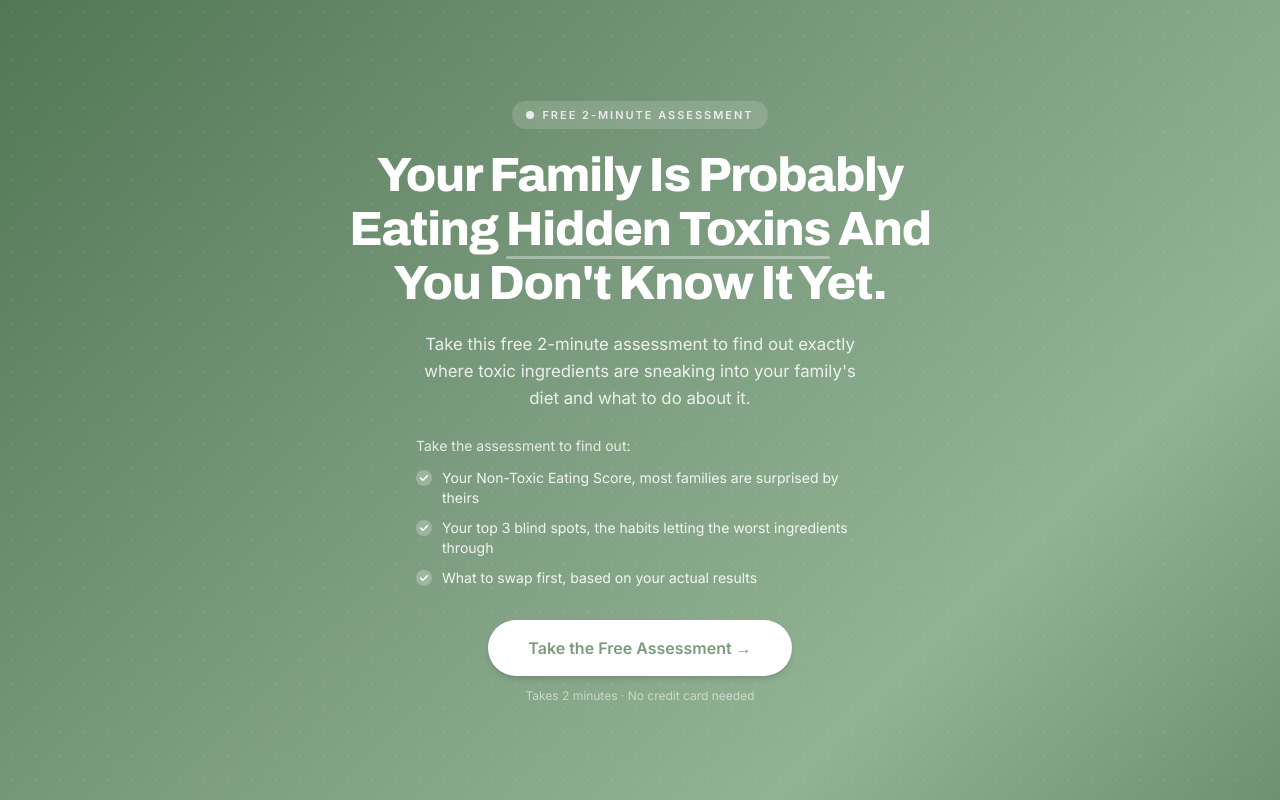
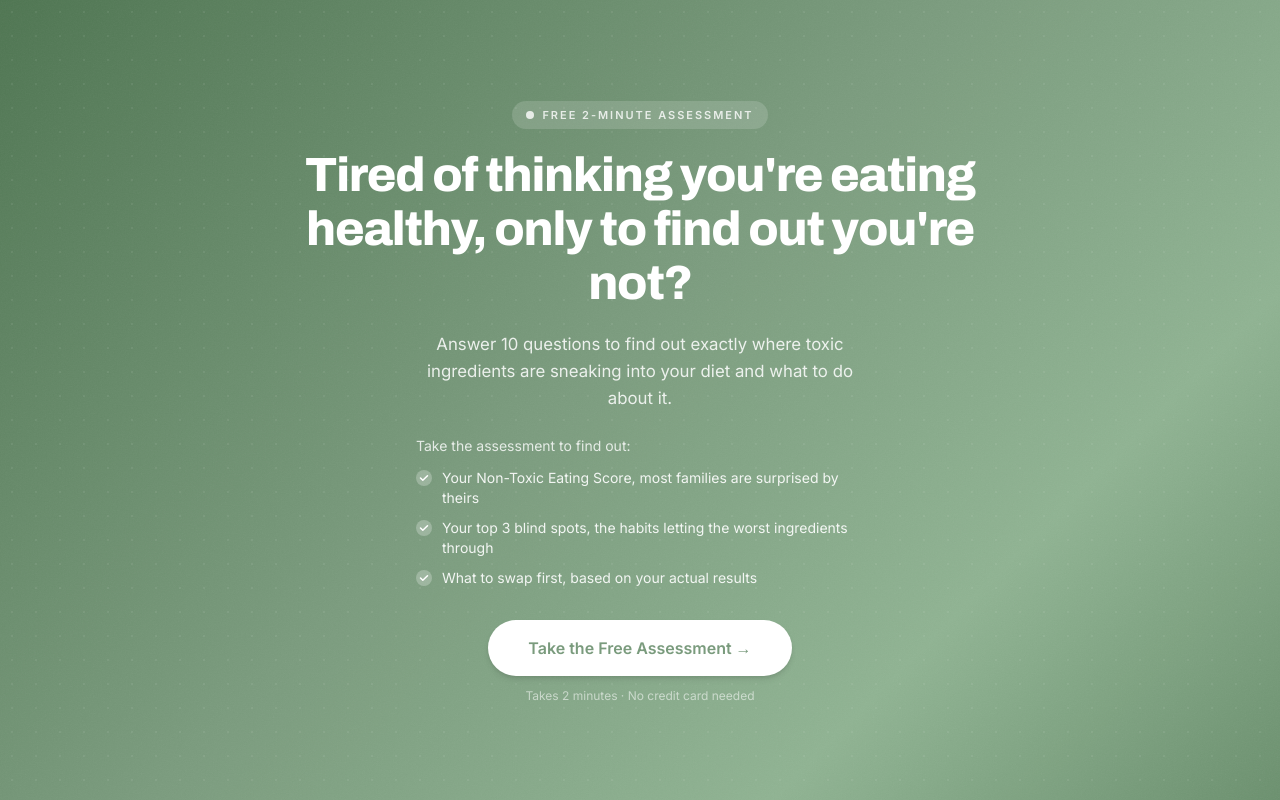
Before and after one commit to zak387/assessment, a Next.js app: page / in a window 1280 px wide. Shown: the top 800 px of the page. Built offline with nearby package versions, Linux system fonts and the light colour scheme; no server answers.

Commit message:
Update hero headline and subheadline copy

```diff
--- a/components/landing/Hero.tsx
+++ b/components/landing/Hero.tsx
@@ -18,19 +18,12 @@ export default function Hero() {
 
           {/* Headline */}
           <h1 className="text-[1.9rem] sm:text-4xl lg:text-[2.6rem] xl:text-5xl font-extrabold leading-[1.12] tracking-tight text-white mb-5 max-w-2xl text-left sm:text-center w-full">
-            Your Family Is Probably Eating{" "}
-            <span className="relative inline">
-              Hidden Toxins
-              <span className="absolute -bottom-1 left-0 right-0 h-[3px] bg-white/35 rounded-full" />
-            </span>{" "}
-            And You Don&apos;t Know It Yet.
+            Tired of thinking you&apos;re eating healthy, only to find out you&apos;re not?
           </h1>
 
           {/* Subheadline */}
           <p className="text-base sm:text-[1.05rem] text-white/85 max-w-md leading-relaxed mb-6 text-left sm:text-center w-full sm:mx-auto">
-            Take this free 2-minute assessment to find out exactly where toxic
-            ingredients are sneaking into your family&apos;s diet and what to do
-            about it.
+            Answer 10 questions to find out exactly where toxic ingredients are sneaking into your diet and what to do about it.
           </p>
 
           {/* Intro line + bullets */}
```
